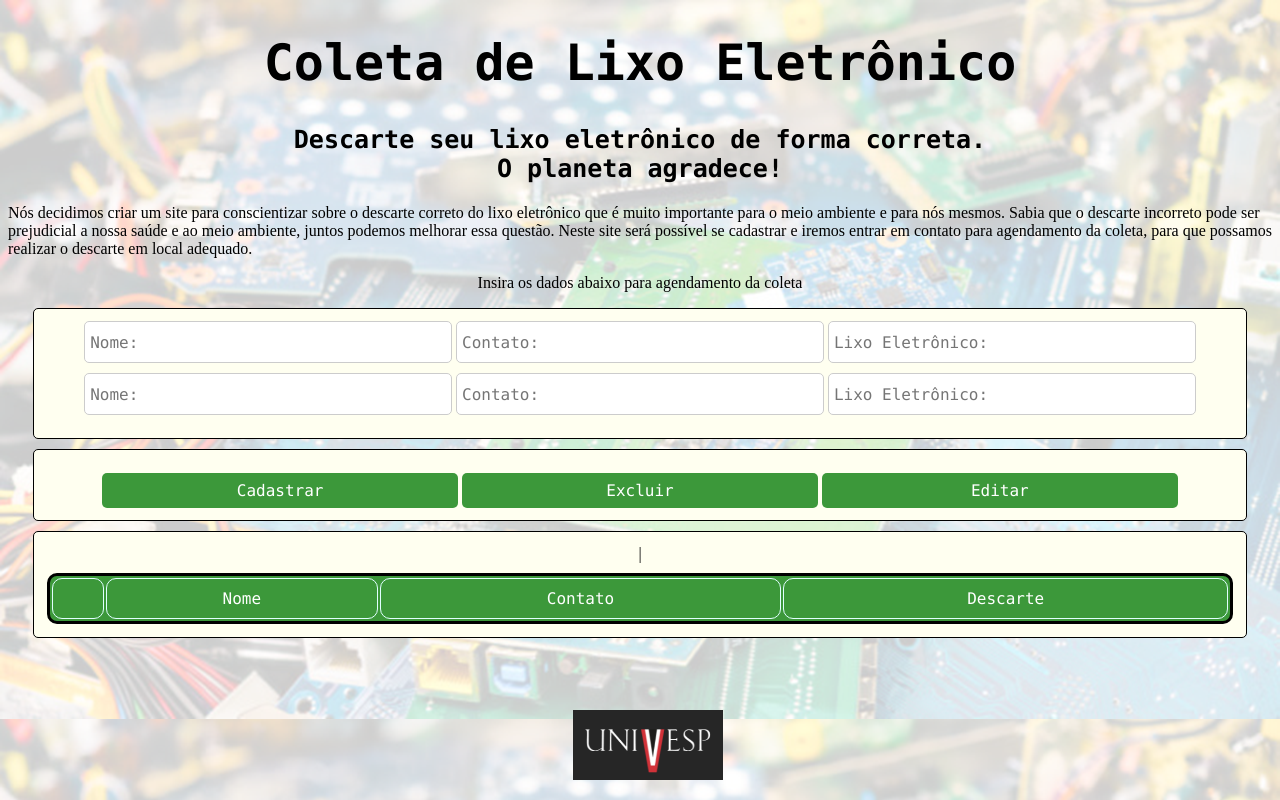
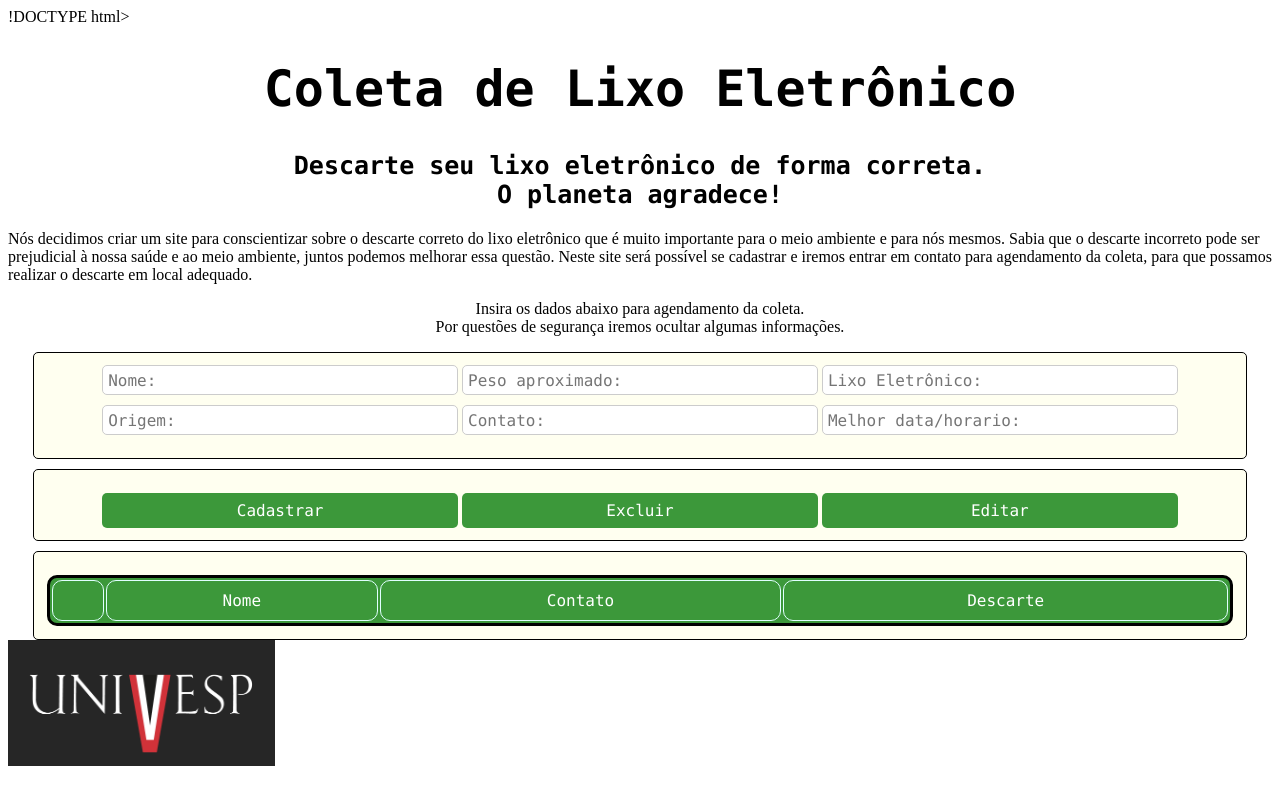
Before and after one commit to ElonScabora/Cadastro-Simples-Coleta-Lixo-Eletr-nico, a plain HTML site: page index.html in a window 1280 px wide. Drawn offline with Linux system fonts and the light colour scheme.

Commit message:
Update index.html

```diff
--- a/index.html
+++ b/index.html
@@ -1,4 +1,5 @@
-<!DOCTYPE html>
+
+   !DOCTYPE html>
 <html>
 <head>
     <meta charset='utf-8'>
@@ -6,53 +7,47 @@
     <title>Coleta de Lixo Eletronico</title>
     <meta name='viewport' content='width=device-width, initial-scale=1'>
     <link rel='stylesheet' type='text/css' media='screen' href='style.css'>
+
 </head>
 <body>
-    <div style="position: relative">
-        <p style="position: fixed; bottom: 0; width:100%; text-align: center"> <img src="logo.png" alt="logo univesp" width="150" height="70">
-        </p>
-    </div>
-    <style>
-        body {
-            background-image: url('background.png');
-        }</style>
-
     <h1>Coleta de Lixo Eletrônico</h1>
 
     <section class="wrapper style2 container special-alt">
         <div class="row gtr-50">
             <div class="col-8 col-12-narrower">
 
-				<header style="position: width:100%; text-align: center">
+                <header style="width:100%; text-align: center">
                     <h2>Descarte seu <strong>lixo eletrônico</strong> de forma correta.
                     <br />
                     O planeta agradece!</h2>
                 </header>
-				<p>Nós decidimos criar um site para conscientizar sobre o descarte correto do lixo eletrônico que é muito importante para o meio ambiente e para nós mesmos. Sabia que o descarte incorreto pode ser prejudicial a nossa saúde e ao meio ambiente, juntos podemos melhorar essa questão. Neste site será possível se cadastrar e iremos entrar em contato para agendamento da coleta, para que possamos realizar o descarte em local adequado.</p>
+                <p>Nós decidimos criar um site para conscientizar sobre o descarte correto do lixo eletrônico que é muito importante para o meio ambiente e para nós mesmos. Sabia que o descarte incorreto pode ser prejudicial à nossa saúde e ao meio ambiente, juntos podemos melhorar essa questão. Neste site será possível se cadastrar e iremos entrar em contato para agendamento da coleta, para que possamos realizar o descarte em local adequado.</p>
                 <footer>
                 </footer>
             </div>
         </div>
     </section>
-    <p style="position: width:100%; text-align: center">Insira os dados abaixo para agendamento da coleta</p>
+
+    <p style="text-align: center">Insira os dados abaixo para agendamento da coleta.</br>
+        Por questões de segurança iremos ocultar algumas informações.
+    </p>
     <div id="wrap">
         <input type="text" placeholder="Nome:">
+        <input type="text" placeholder="Peso aproximado:">
+        <input type="text" placeholder="Lixo Eletrônico:">
+        <input type="text" placeholder="Origem:">
         <input type="text" placeholder="Contato:">
-        <input type="text" placeholder="Lixo Eletrônico:">
-        <input type="text" placeholder="Nome:">
-        <input type="text" placeholder="Contato:">
-        <input type="text" placeholder="Lixo Eletrônico:">
+        <input type="text" placeholder="Melhor data/horario:">
     </div>
 
-
-    </div>
     <div id="botoes">
         <button>Cadastrar</button>
         <button>Excluir</button>
         <button>Editar</button>
     </div>
+
     <div id="saida">
-        |<table border="0" width="100%" height="5%">
+        <table border="0" width="100%" height="5%">
             <tr>
                 <td width="30px">
                 </td>
@@ -68,6 +63,11 @@
             </tr>
         </table>
     </div>
+
+    <div class="footer">
+        <img src="logo.png" alt="logo univesp">
+    </div>
+
     <script src="script.js"></script>
 </body>
 </html>
```
Lines whose indentation alone changed are shown as unchanged.
